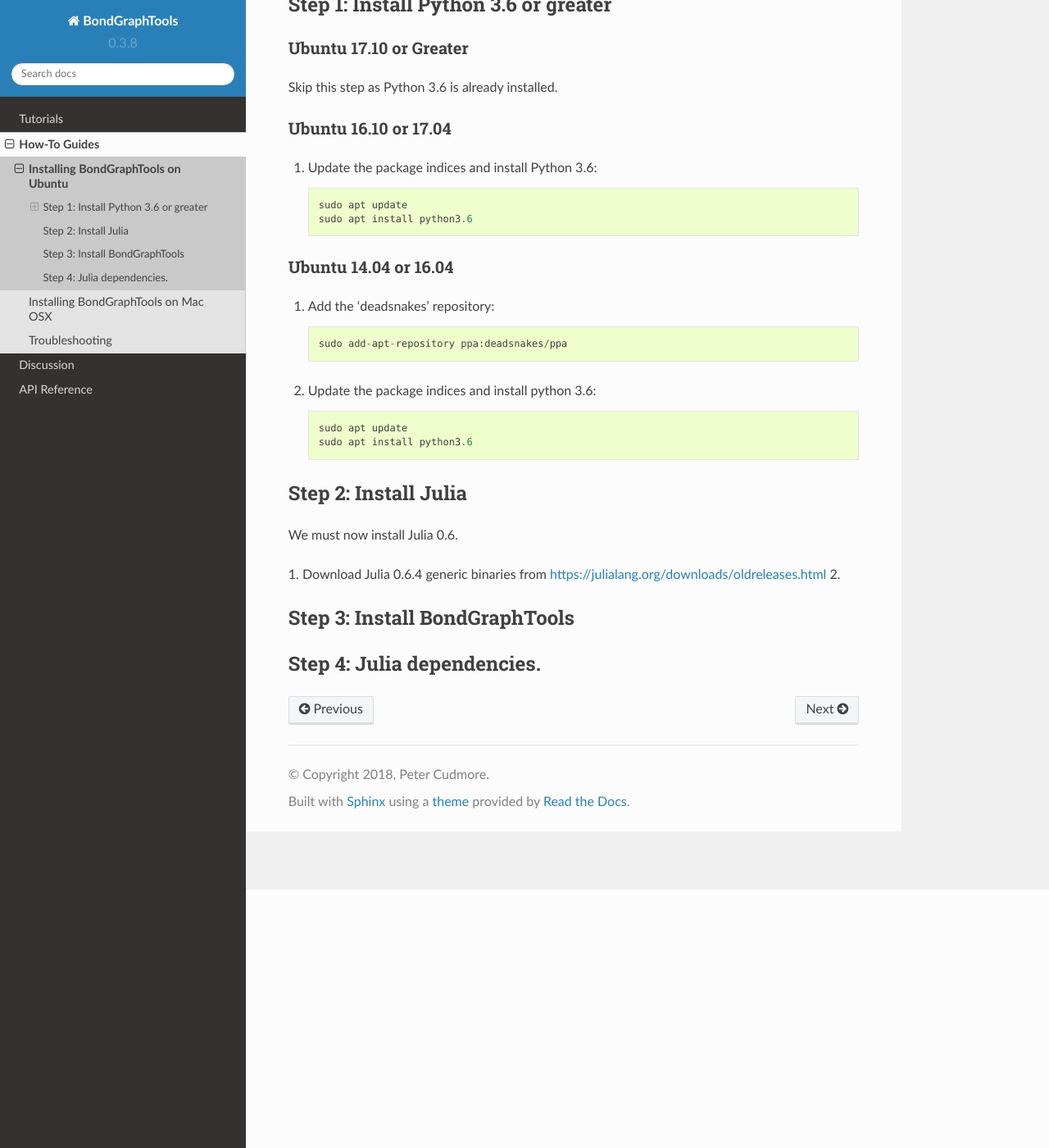
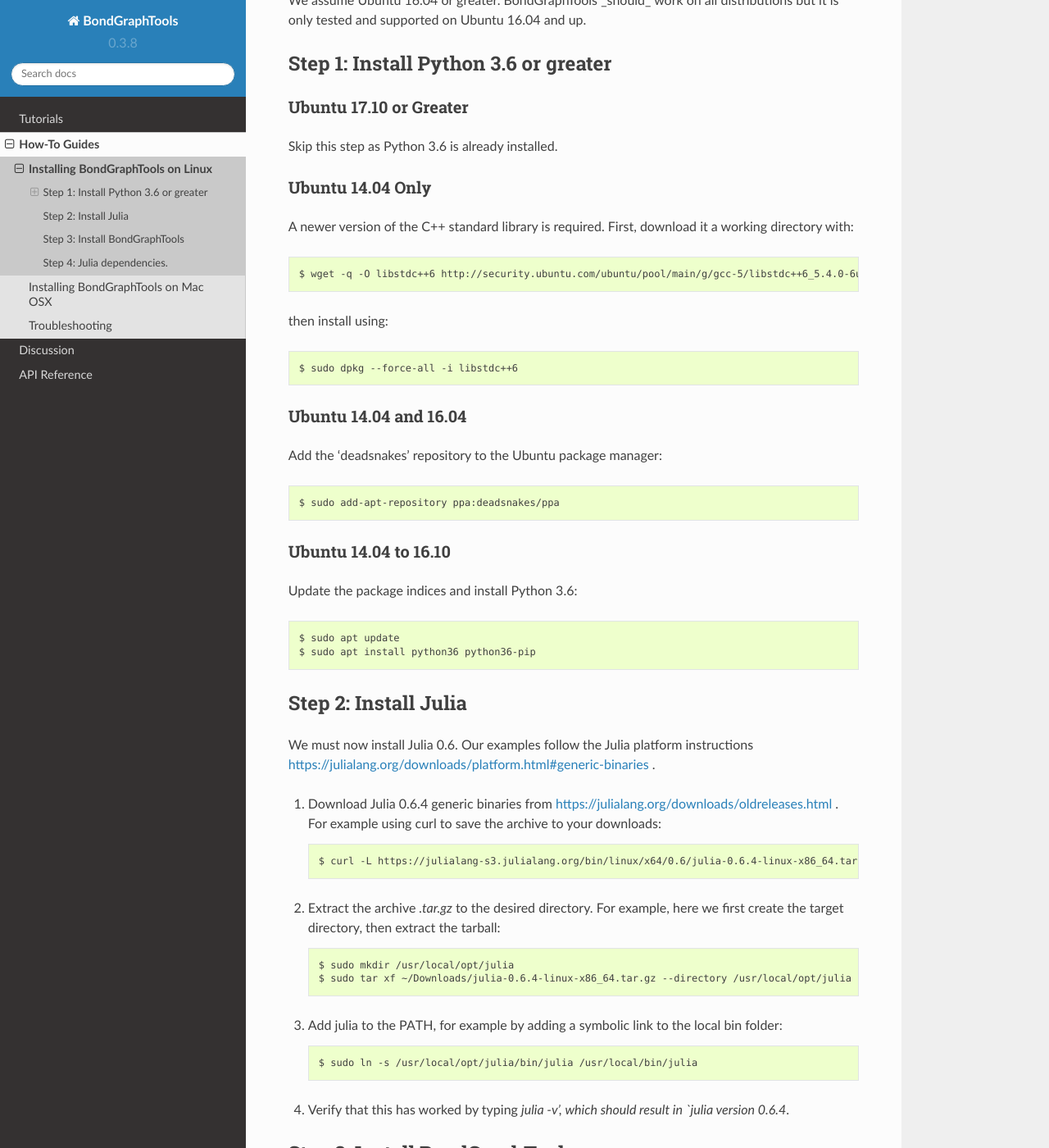
Before and after one commit to BondGraphTools/BondGraphTools, a Sphinx documentation site: the page built from docs/guides/installing-on-linux.rst, in a window 1280 px wide and 1400 px high, scrolled down 315 px. Shown: the whole window at 82% size. Built offline with Sphinx 7.4.7 and the Read the Docs theme 2.0.0, drawn with Linux system fonts in a browser that asks for light colours; some of the changed text lies outside the part shown.

Commit message:
Added Linux install tutorial

```diff
--- a/docs/guides/installing-on-linux.rst
+++ b/docs/guides/installing-on-linux.rst
@@ -1,4 +1,4 @@
-Installing BondGraphTools on Ubuntu
+Installing BondGraphTools on Linux
 ===================================
 
 A working installation of both Python and Julia is required to use all of
@@ -6,44 +6,83 @@
 In this guide we walk step-by-step through the recommended method of
 installation.
 
+Commands in this section beginning with `$` are entered at the terminal prompt.
+Commands beginning with `>>>` are enter at the Python interpreter prompt.
+
 We assume Ubuntu 16.04 or greater. BondGraphTools _should_ work on all
 distributions but it is only tested and supported on Ubuntu 16.04 and up.
 
 Step 1: Install Python 3.6 or greater
 -------------------------------------
+
 Ubuntu 17.10 or Greater
 +++++++++++++++++++++++
 Skip this step as Python 3.6 is already installed.
 
-Ubuntu 16.10 or 17.04
+Ubuntu 14.04 Only
++++++++++++++++++
+A newer version of the C++ standard library is required. First, download it a
+working directory with::
+
+  $ wget -q -O libstdc++6 http://security.ubuntu.com/ubuntu/pool/main/g/gcc-5/libstdc++6_5.4.0-6ubuntu1~16.04.10_amd64.deb
+
+then install using::
+
+    $ sudo dpkg --force-all -i libstdc++6
+
+Ubuntu 14.04 and 16.04
+++++++++++++++++++++++
+Add the 'deadsnakes' repository to the Ubuntu package manager::
+
+    $ sudo add-apt-repository ppa:deadsnakes/ppa
+
+Ubuntu 14.04 to 16.10
 +++++++++++++++++++++
-1. Update the package indices and install Python 3.6::
+Update the package indices and install Python 3.6::
 
-    sudo apt update
-    sudo apt install python3.6
-
-
-Ubuntu 14.04 or 16.04
-+++++++++++++++++++++
-1. Add the 'deadsnakes' repository::
-
-    sudo add-apt-repository ppa:deadsnakes/ppa
-
-2. Update the package indices and install python 3.6::
-
-    sudo apt update
-    sudo apt install python3.6
+    $ sudo apt update
+    $ sudo apt install python36 python36-pip
 
 Step 2: Install Julia
 ---------------------
 We must now install Julia 0.6.
+Our examples follow the Julia platform instructions https://julialang.org/downloads/platform.html#generic-binaries .
 
-1. Download Julia 0.6.4 generic binaries from https://julialang.org/downloads/oldreleases.html
-2.
+1. Download Julia 0.6.4 generic binaries from https://julialang.org/downloads/oldreleases.html .
+   For example using curl to save the archive to your downloads::
+
+    $ curl -L https://julialang-s3.julialang.org/bin/linux/x64/0.6/julia-0.6.4-linux-x86_64.tar.gz > ~/Downloads/julia-0.6.4-linux-x86_64.tar.gz
+2. Extract the archive `.tar.gz` to the desired directory. For example, here
+   we first create the target directory, then extract the tarball::
+
+    $ sudo mkdir /usr/local/opt/julia
+    $ sudo tar xf ~/Downloads/julia-0.6.4-linux-x86_64.tar.gz --directory /usr/local/opt/julia --strip-components=1
+
+3. Add julia to the PATH, for example by adding a symbolic link to the local bin
+   folder::
+
+    $ sudo ln -s /usr/local/opt/julia/bin/julia /usr/local/bin/julia
+
+4. Verify that this has worked by typing `julia -v', which should result in
+   `julia version 0.6.4`.
 
 Step 3: Install BondGraphTools
 ------------------------------
+Use python to install BondGraphTools with::
 
+    $ pip3 install BondGraphTools
+
+or alternatively::
+
+    $ python3.6 -m pip install BondGraphTools
 
 Step 4: Julia dependencies.
 ---------------------------
+`BondGraphTools` will automatically download and install Julia dependencies the first time
+a user attempts to run a simulation.
+
+This can be manually triggered via the following commands in the python
+interpreter::
+
+    >>> from bondgraphtools.config import config
+    >>> config.install_dependencies()
```
Also changed, not shown: docs/guides/installing-on-osx.rst (+7 -7 lines).
